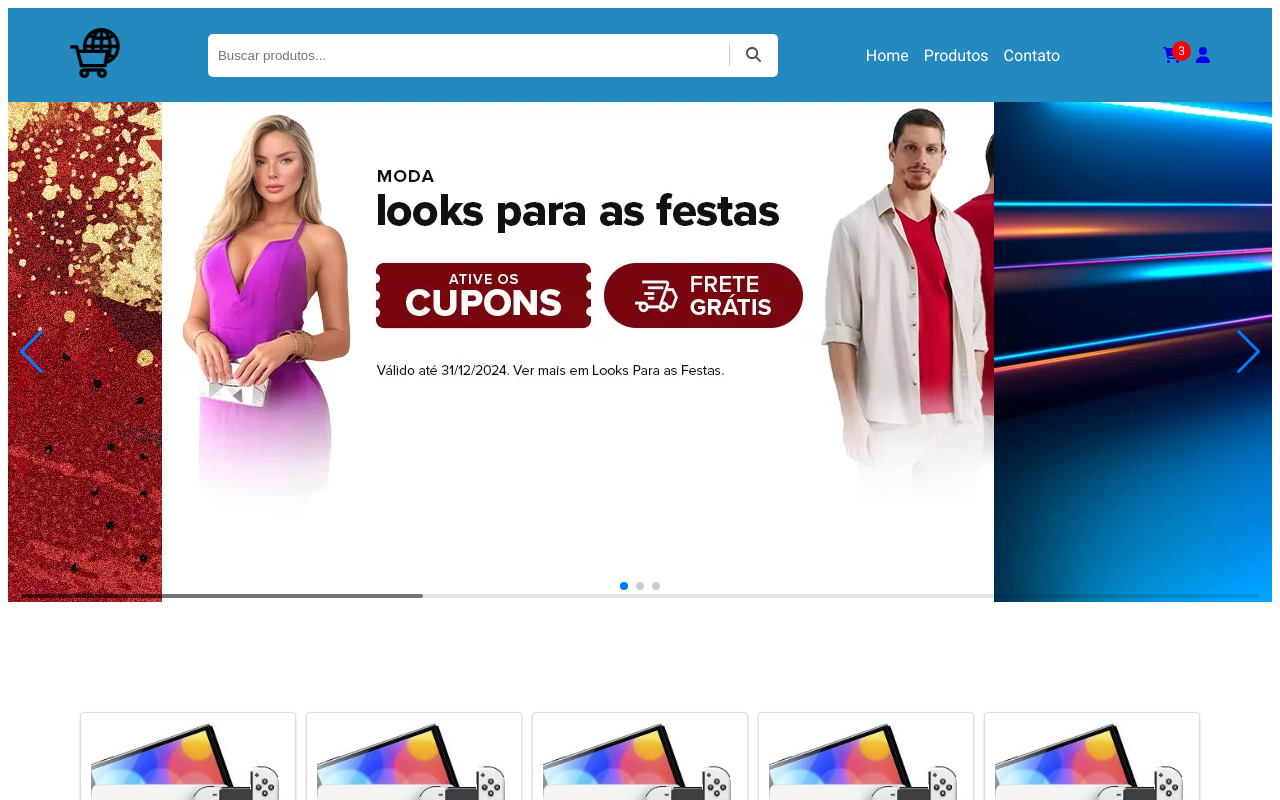
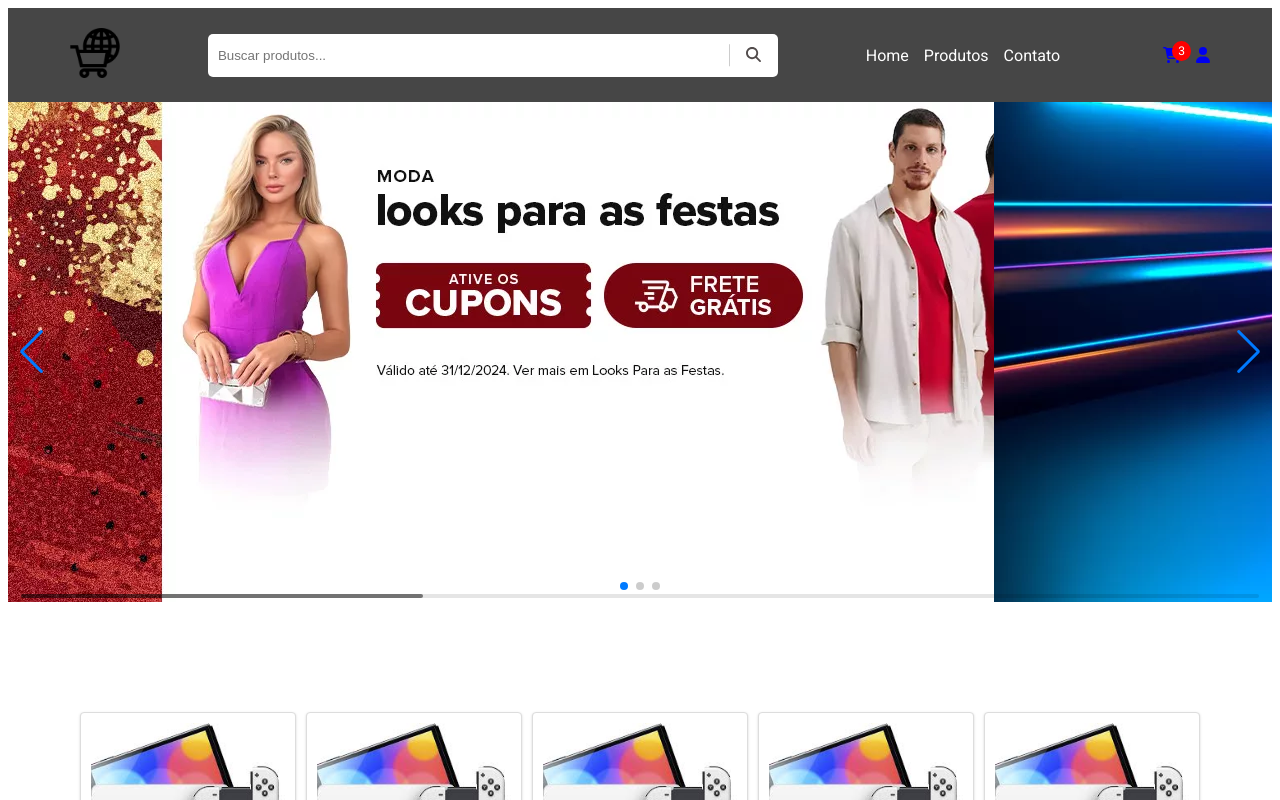
Before and after one commit to Murilo358/E-commerce-frontend, a React (Vite) app: page / in a window 1280 px wide. Shown: the top 800 px of the page. Built offline with nearby package versions, Linux system fonts and the light colour scheme.

Commit message:
Changed header cololr

```diff
--- a/src/components/header/Header.scss
+++ b/src/components/header/Header.scss
@@ -4,14 +4,14 @@
     align-items: center;
     flex-wrap: wrap;
     padding: 20px 0px;
-    background-color: #2489bf;
+    background-color: #464646;
     color: white !important;
     width: 100%;
     gap: 10px;
   }
 
   .background{
-    background-color: #2489bf;
+    background-color: #464646;
   }
 
   .header__logo img {
```
